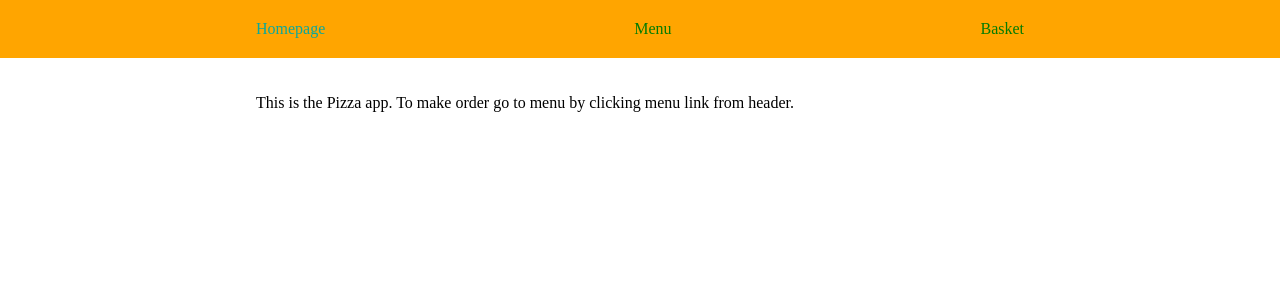
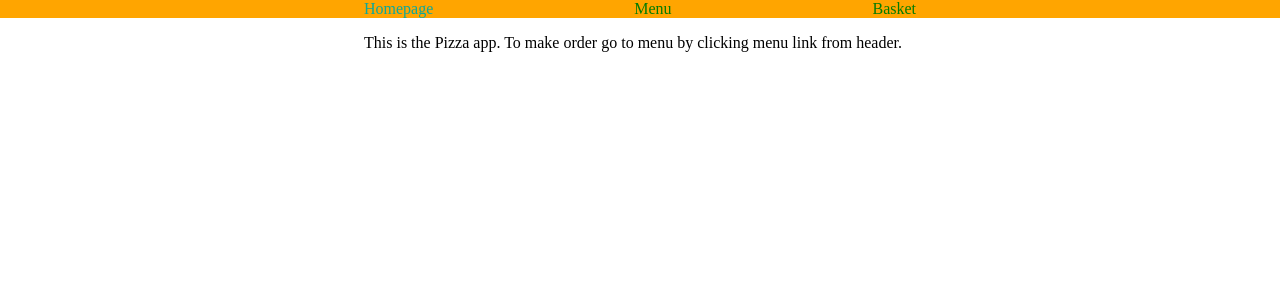
Before and after one commit to ussnik209/itechart-intership, a React app: page / in a window 1280 px wide. Shown: the top 300 px of the page. Built offline with nearby package versions, Linux system fonts and the light colour scheme.

Commit message:
ReactJS Tasks - adding styles for menu. install: mui library add: import of Roboto font add: menu__item styles to set position of elements of menu item replace: created container to container from mui library

```diff
--- a/package.json
+++ b/package.json
@@ -11,6 +11,10 @@
   "author": "Nikita Us",
   "license": "ISC",
   "dependencies": {
+    "@emotion/react": "^11.8.1",
+    "@emotion/styled": "^11.8.1",
+    "@mui/icons-material": "^5.4.2",
+    "@mui/material": "^5.4.3",
     "normalize.css": "^8.0.1",
     "react": "^17.0.2",
     "react-dom": "^17.0.2",
--- a/src/app/app.jsx
+++ b/src/app/app.jsx
@@ -23,7 +23,7 @@ class PizzaApp extends React.Component {
     return (
     <Provider store={store}>
       <Routes>
-        <Route path="/" element={<Layout />}>
+        <Route path="" element={<Layout />}>
           <Route index element={<Homepage />}/>
           <Route path="menu" element={<UpdatingMenu />}/>
           <Route path="basket" element={<Basket />}/>
--- a/src/app/components/Dish.jsx
+++ b/src/app/components/Dish.jsx
@@ -1,9 +1,9 @@
 import React from 'react'
 
 const Dish = ({name, price}) =>
-  <>
+  <div>
   <h2>{name}</h2>
   <span>Price: {price/10}$</span>
-  </>
+  </div>
 
   export default Dish
--- a/src/app/components/Layout.jsx
+++ b/src/app/components/Layout.jsx
@@ -1,5 +1,7 @@
 import React from 'react'
 import { NavLink, Outlet } from 'react-router-dom'
+
+import { Container } from '@mui/material'
 
 class Layout extends React.Component {
   constructor(props) {
@@ -10,18 +12,18 @@ class Layout extends React.Component {
     return (
       <>
       <header>
-        <div className="container">
+        <Container maxWidth="sm">
           <nav>
             <NavLink to="/">Homepage</NavLink>
             <NavLink to="/menu">Menu</NavLink>
             <NavLink to="/basket">Basket</NavLink>
           </nav>
-        </div>
+        </Container>
       </header>
 
-      <main className="container">
+      <Container maxWidth="sm">
         <Outlet />
-      </main>
+      </Container>
       </>
   )
 }
--- a/src/app/components/MenuItem.jsx
+++ b/src/app/components/MenuItem.jsx
@@ -4,7 +4,7 @@ import OrderDish from './OrderDish.jsx'
 import Dish from './Dish.jsx'
 
 const MenuItem = ({dish}) => (
-  <div>
+  <div className='menu__item'>
     <Dish {...dish}/>
     <OrderDish dishId={dish.id}/>
   </div>
--- a/src/app/components/OrderDish.jsx
+++ b/src/app/components/OrderDish.jsx
@@ -3,7 +3,9 @@ import React from 'react'
 import CustomButton from './common/button.jsx'
 
 const OrderDish = () => (
+  <>
   <CustomButton>Order pizza</CustomButton>
+  </>
 )
 
 export default OrderDish
--- a/src/index.html
+++ b/src/index.html
@@ -5,6 +5,7 @@
   <meta charset="UTF-8">
   <meta http-equiv="X-UA-Compatible" content="IE=edge">
   <meta name="viewport" content="width=device-width, initial-scale=1.0">
+  <link rel="stylesheet" href="https://fonts.googleapis.com/css?family=Roboto:300,400,500,700&display=swap" />
   <title>Pizza</title>
 </head>
 
--- a/src/scss/style.scss
+++ b/src/scss/style.scss
@@ -1,4 +1,6 @@
 @import '~normalize.css';
+
+@import './common.scss';
 
 $simple-text-color: rgb(3, 124, 3);
 $active-text-color: rgb(11, 168, 155);
@@ -33,3 +35,8 @@ nav {
 .active {
   color: $active-text-color;
 }
+
+.menu__item {
+  display: flex;
+  justify-content: space-between;
+}
```
Also changed, not shown: src/scss/common.scss (added), 1 other file (tests, documents, lock files or other folders).
